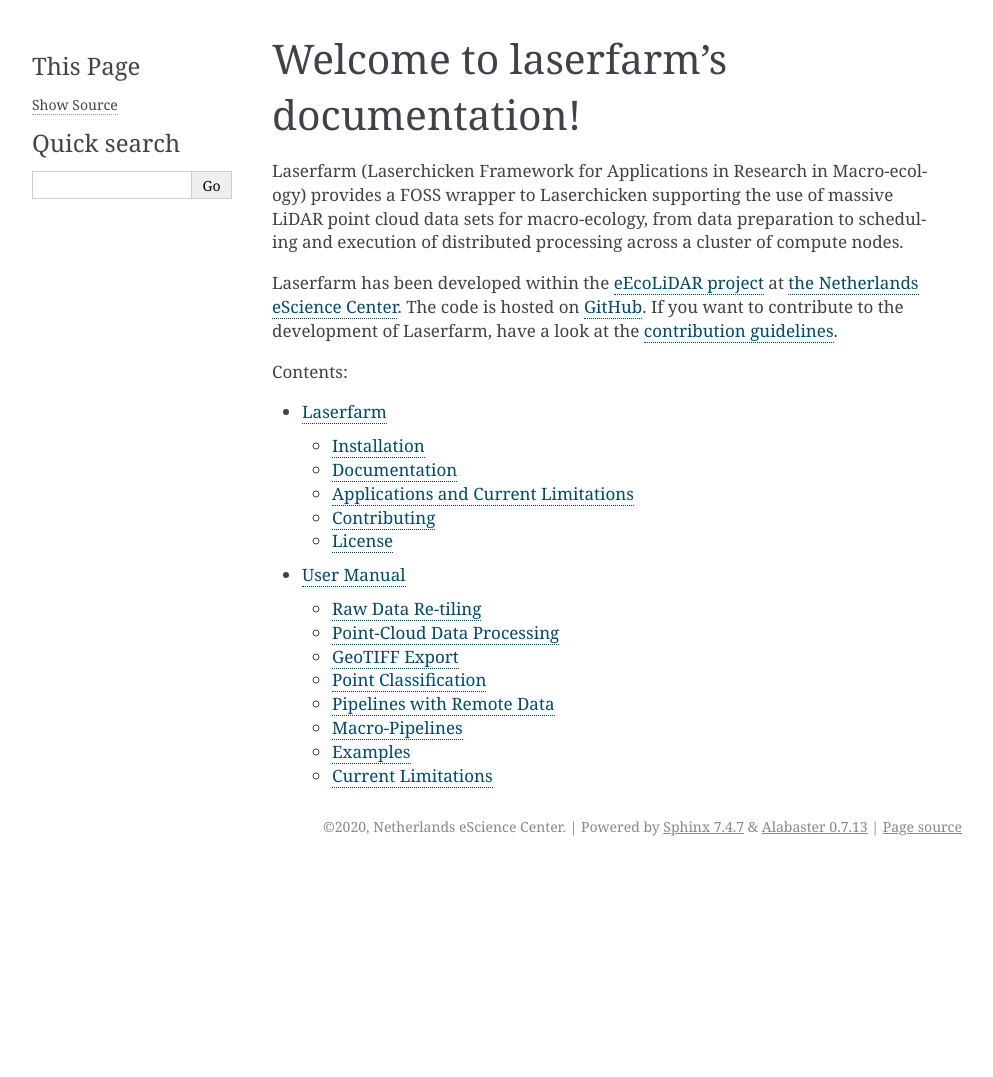
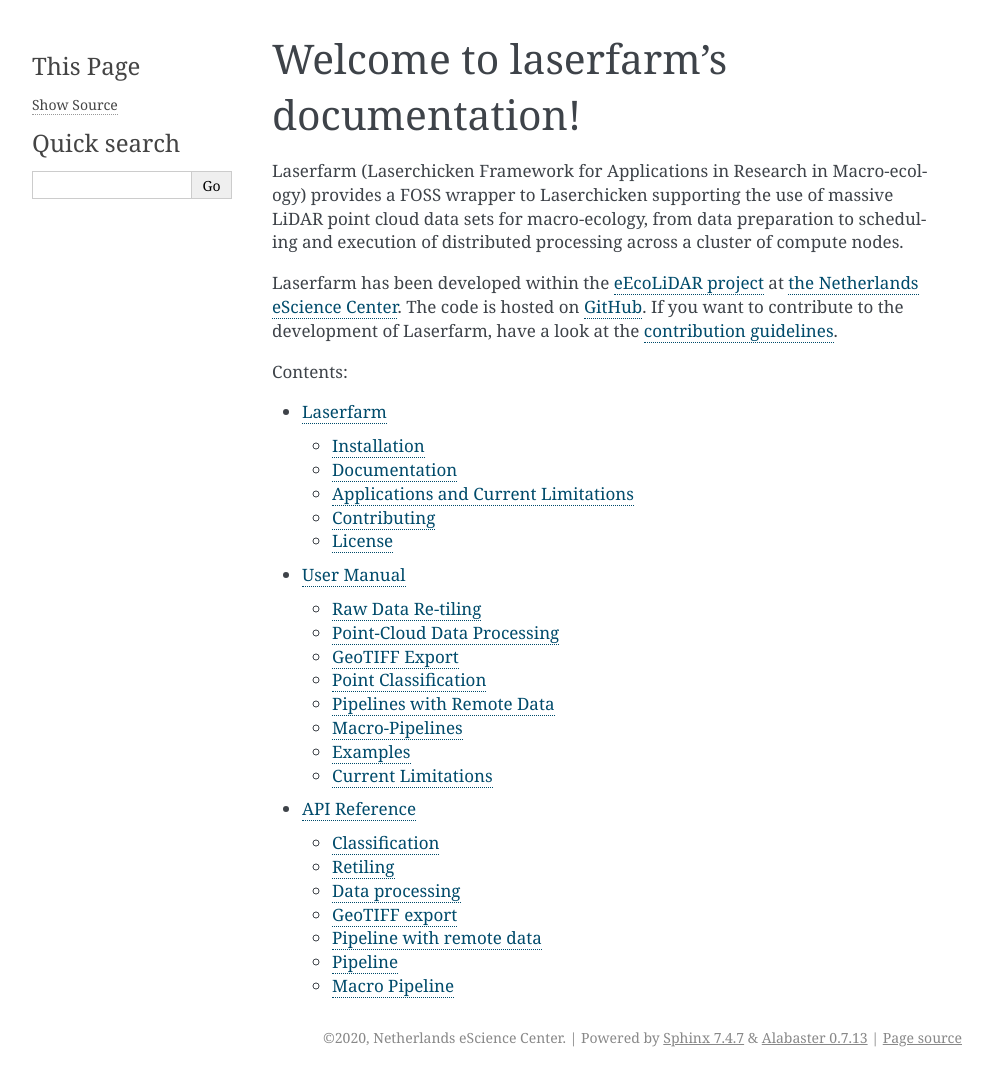
Before and after one commit to eEcoLiDAR/Laserfarm, a Sphinx documentation site: the page built from docs/index.rst, in a window 1280 px wide. Shown: the whole page, without its empty margins (148-1141 px from the left). Built offline with Sphinx 7.4.7, drawn with Linux system fonts in a browser that asks for light colours; the version number is read from the project's files by our own code; before the commit the page ends 900 px from its top, so only the background shows below that.

```diff
--- /dev/null
+++ b/docs/api.rst
@@ -0,0 +1,62 @@
+API Reference
+=============
+
+.. currentmodule:: laserfarm
+
+Classification
+--------------
+
+.. autoclass:: Classification
+    :members:
+    :undoc-members:
+    :show-inheritance:
+
+
+Retiling
+--------
+
+.. autoclass:: Retiler
+    :members:
+    :undoc-members:
+    :show-inheritance:
+
+Data processing
+---------------
+
+.. autoclass:: DataProcessing
+    :members:
+    :undoc-members:
+    :show-inheritance:
+
+
+GeoTIFF export
+--------------
+
+.. autoclass:: GeotiffWriter
+    :members:
+    :undoc-members:
+    :show-inheritance:
+
+Pipeline with remote data
+-------------------------
+
+.. autoclass:: laserfarm.pipeline_remote_data.PipelineRemoteData
+    :members:
+    :undoc-members:
+    :show-inheritance:
+
+Pipeline
+--------
+
+.. autoclass:: laserfarm.pipeline.Pipeline
+    :members:
+    :undoc-members:
+    :show-inheritance:
+
+Macro Pipeline
+--------------
+
+.. autoclass:: MacroPipeline
+    :members:
+    :undoc-members:
+    :show-inheritance:
--- a/docs/conf.py
+++ b/docs/conf.py
@@ -40,7 +40,12 @@ latex_logo = 'figures/ESCIENCE_logo_C_nl_cyanblack.png'
 # Add any Sphinx extension module names here, as strings. They can be
 # extensions coming with Sphinx (named 'sphinx.ext.*') or your custom
 # ones.
-extensions = ['sphinx.ext.autodoc', 'sphinx.ext.napoleon', 'm2r2']
+extensions = [
+    'sphinx.ext.autodoc',
+    'sphinx.ext.napoleon',
+    'sphinx.ext.viewcode',
+    'm2r2'
+]
 
 # Add any paths that contain templates here, relative to this directory.
 templates_path = ['_templates']
--- a/docs/index.rst
+++ b/docs/index.rst
@@ -25,3 +25,4 @@ have a look at the  `contribution guidelines`_.
 
    readme
    user_manual
+   api
```
